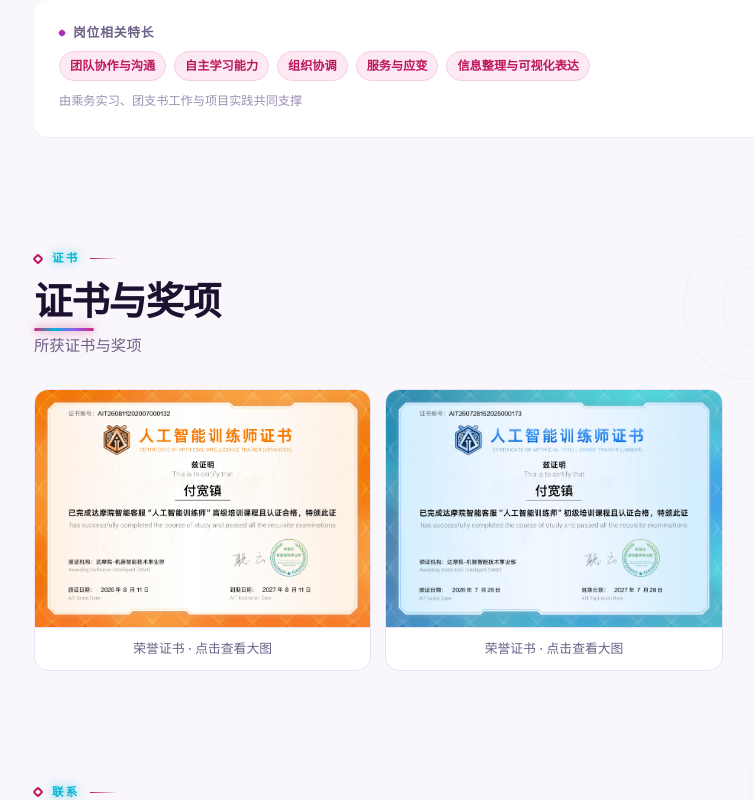
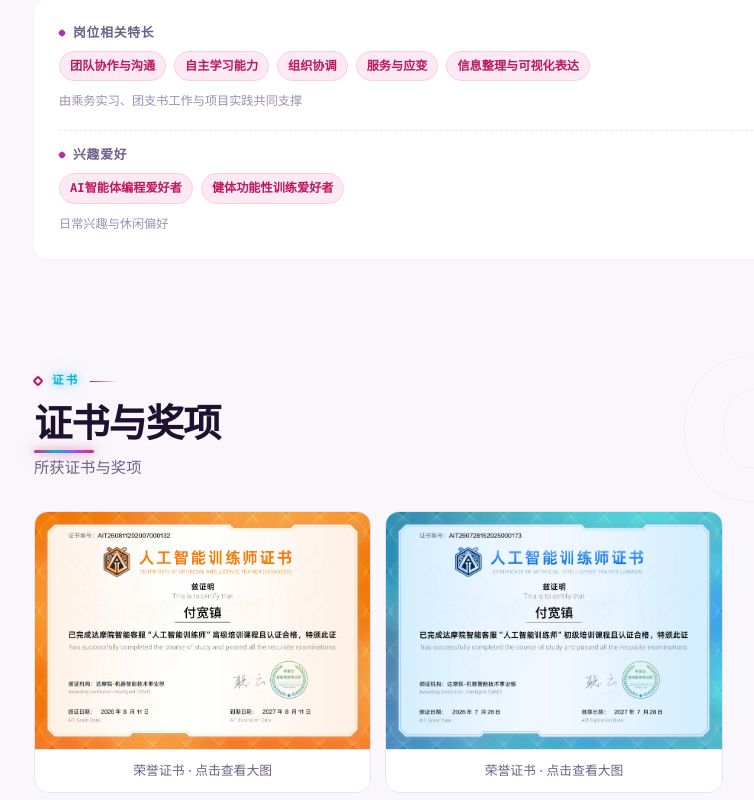
Before and after one commit to wen-6-dao/wen-6-dao.github.io, a plain HTML site: page index.html in a window 1280 px wide. Shown: the part 4919-5719 px from the top of the page, without its empty margins (86-840 px from the left). Drawn offline with Linux system fonts and the light colour scheme.

Commit message:
Add hobbies to resume data

```diff
--- a/index.html
+++ b/index.html
@@ -1196,7 +1196,7 @@
         ],
         interests: {
           strengths: ['团队协作与沟通', '自主学习能力', '组织协调', '服务与应变', '信息整理与可视化表达'],
-          hobbies: []
+          hobbies: ['AI智能体编程爱好者', '健体功能性训练爱好者']
         },
         certificates: ['certs/cert-1.jpg', 'certs/cert-2.jpg'],
         education: {
```
